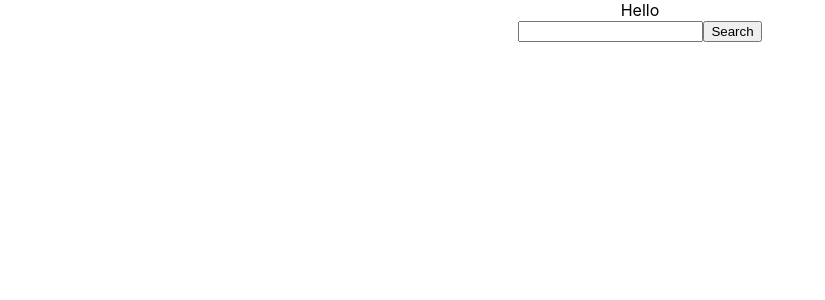
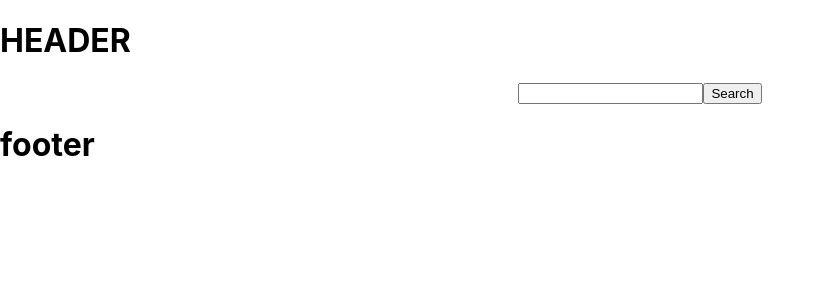
Before and after one commit to adojMarcos/Desafio-2-Compass.Uol, a React (Create React App) app: page / in a window 1280 px wide. Shown: the top 300 px of the page, without its empty margins (0-825 px from the left). Built offline with nearby package versions, Linux system fonts and the light colour scheme.

Commit message:
router component

```diff
--- a/src/App.js
+++ b/src/App.js
@@ -20,9 +20,8 @@ function App() {
 
   return (
     <div className="App">
-      Hello
       <Search searchUser={searchUser}/>
-      <Link to='/repos'>{foundUser ? "Ver repositórios" : null}</Link>
+      <Link to='/repos'>{foundUser ? "Ver repositórios | " : null}</Link>
       <Link to='/starred'>{foundUser ? "Ver favoritos" : null}</Link>
     </div>
   );
--- /dev/null
+++ b/src/Router.js
@@ -0,0 +1,19 @@
+import React from 'react'
+import { BrowserRouter, Routes, Route } from 'react-router-dom';
+import Repos from './components/Repos/Repos'
+import Starred from './components/Starred/Starred';
+import App from './App';
+
+const Router = () => {
+  return (
+    <BrowserRouter>
+        <Routes>
+          <Route exact path="/" element={<App />} />
+          <Route path="repos" element={<Repos />} />
+          <Route path="starred" element={<Starred />} />
+        </Routes>
+      </BrowserRouter>
+  )
+}
+
+export default Router
--- a/src/components/Home/Search.js
+++ b/src/components/Home/Search.js
@@ -11,7 +11,7 @@ const Search = ( {searchUser} ) => {
       e.preventDefault()
       searchUser(user)
     }}>
-        <input type='text' onChange={(e) => setUser(e.target.value)}/>
+        <input value={user} type='text' onChange={(e) => setUser(e.target.value)}/>
         <button>Search</button>
     </form>
   )
--- a/src/index.js
+++ b/src/index.js
@@ -1,13 +1,10 @@
 import React from 'react';
 import ReactDOM from 'react-dom/client';
 import './index.css';
-import App from './App';
-import { BrowserRouter, Routes, Route } from 'react-router-dom';
-import Repos from './components/Repos/Repos'
+import Router from './Router';
 import { configureStore } from '@reduxjs/toolkit'
 import UserReducer from './reducer/UserReducer';
 import { Provider } from 'react-redux';
-import Starred from './components/Starred/Starred';
 
 const store = configureStore({reducer: UserReducer})
 
@@ -15,13 +12,9 @@ const root = ReactDOM.createRoot(document.getElementById('root'));
 root.render(
   <React.StrictMode>
     <Provider store={store}>
-      <BrowserRouter>
-        <Routes>
-          <Route exact path="/" element={<App />} />
-          <Route path="repos" element={<Repos />} />
-          <Route path="starred" element={<Starred />} />
-        </Routes>
-      </BrowserRouter>
+      <h1>HEADER</h1>
+        <Router />
+      <h1>footer</h1>
     </Provider>
 
 
```
